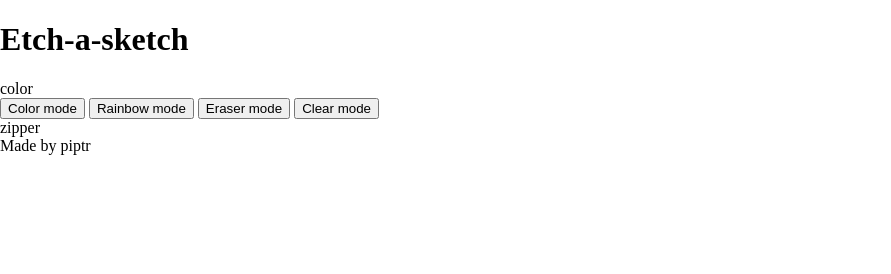
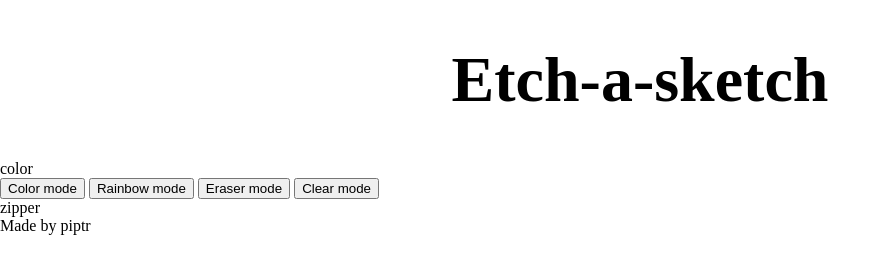
Before and after one commit to Piptr69/first_js_project, a plain HTML site: page index.html in a window 1280 px wide. Shown: the whole page, without its empty margins (0-891 px from the left). Drawn offline with Linux system fonts and the light colour scheme.

Commit message:
style header

```diff
--- a/style.css
+++ b/style.css
@@ -3,3 +3,9 @@ body {
     height: 100%;
     margin: 0;
 }
+
+#title {
+    display: flex;
+    justify-content: center;
+    font-size: 64px;
+}
```
